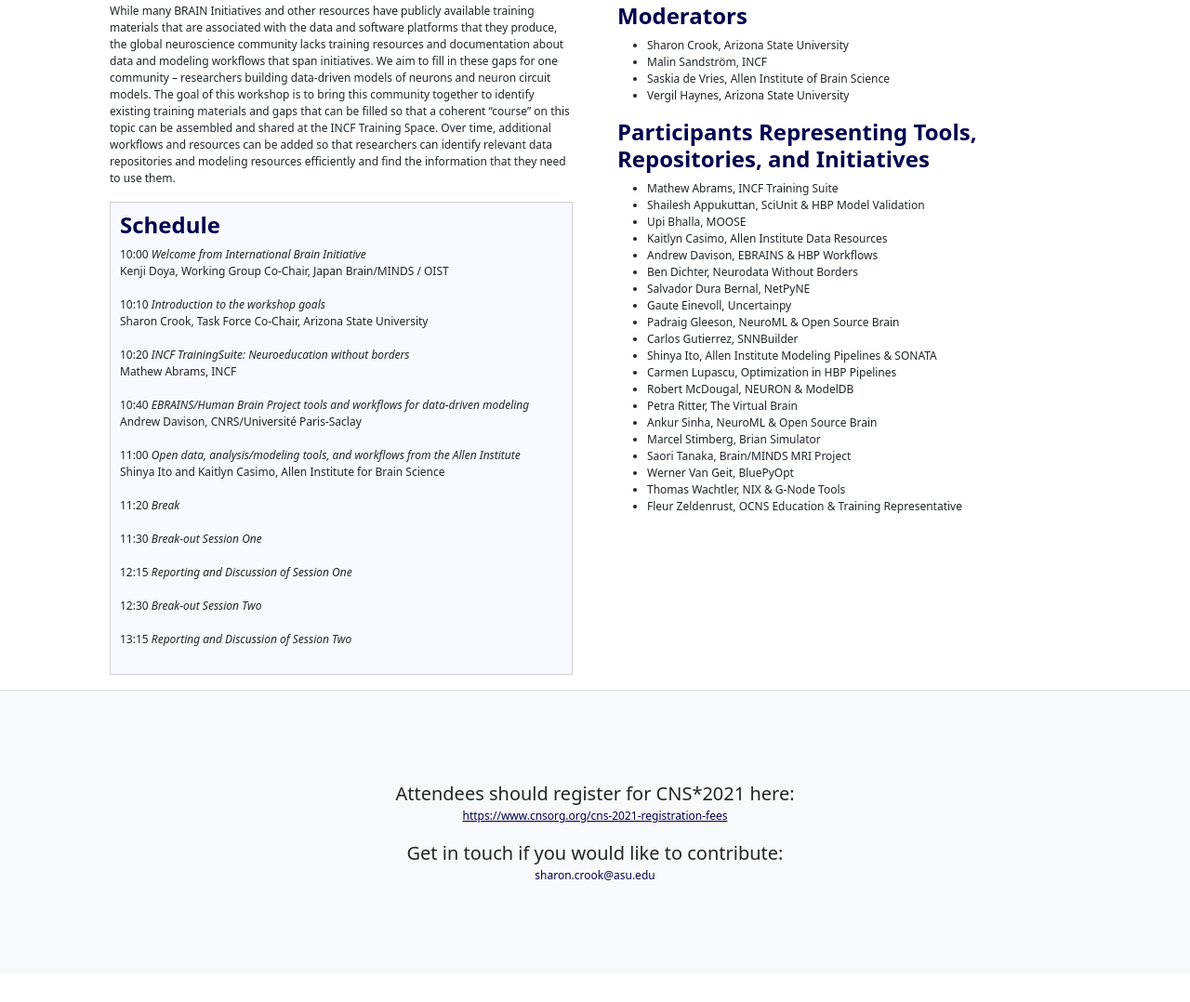
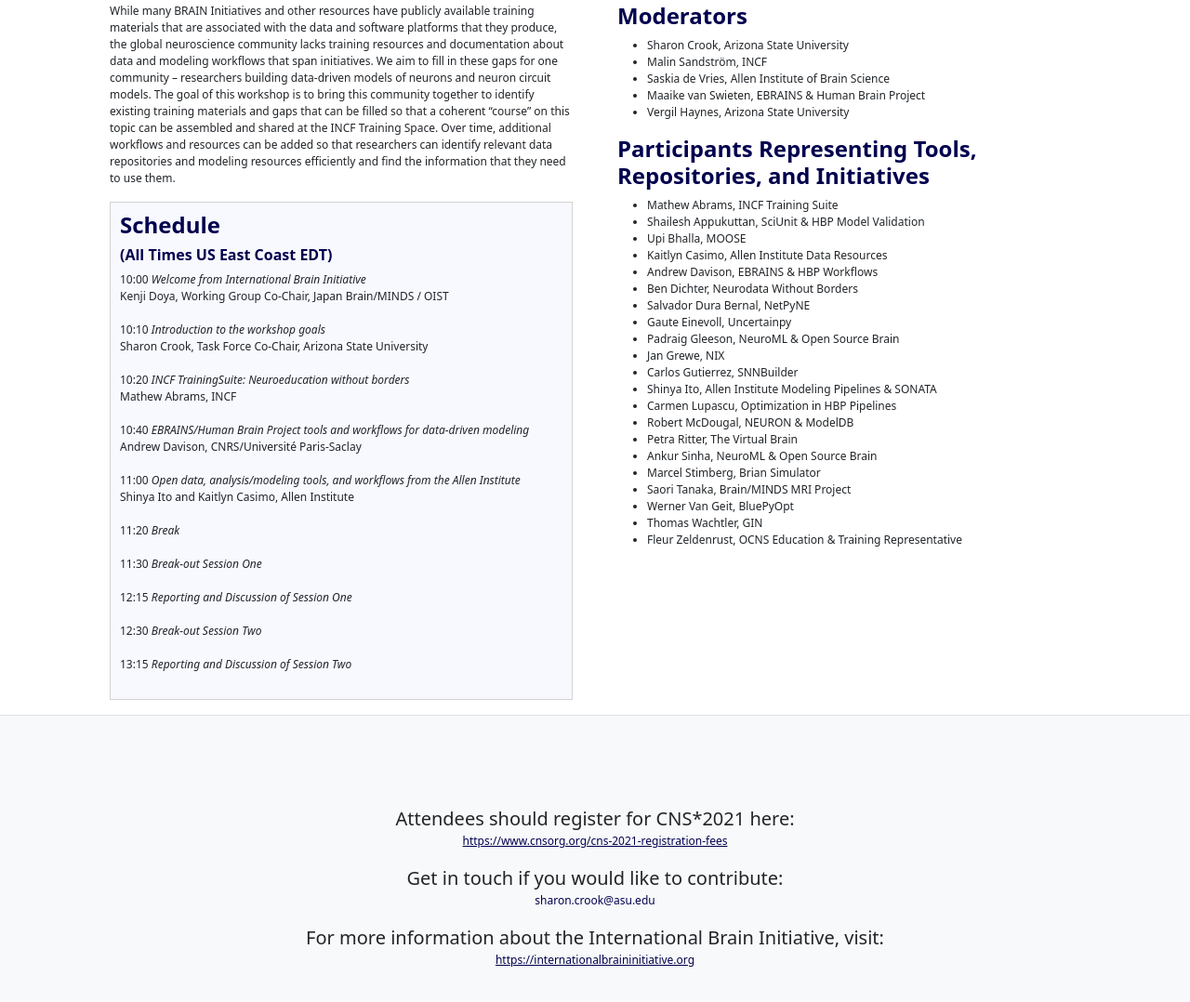
Before and after one commit to asuiconlab/CNS2021Workshop, a plain HTML site: page index.html in a window 1280 px wide. Shown: the part 318-1396 px from the top of the page at 93% size. Before the commit the page ends 1365 px from the top, so only its background shows below. Drawn offline with nearby package versions, Linux system fonts and the light colour scheme.

Commit message:
Added participant Jan Grewe and updated other information

```diff
--- a/index.html
+++ b/index.html
@@ -59,6 +59,7 @@
            border: 1px solid lightgray; ">
 <font color="#00004E">
 <h2 class="h4 fw-bolder">Schedule</h2>
+<h6 class="h6 fw-bolder">(All Times US East Coast EDT)</h6>
 </font>
 
 10:00 <I>Welcome from International Brain Initiative </I><br>
@@ -74,7 +75,7 @@ Mathew Abrams, INCF<br>
 Andrew Davison, CNRS/Université Paris-Saclay<br>
 <br>
 11:00 <I>Open data, analysis/modeling tools, and workflows from the Allen Institute</I><br>
-Shinya Ito and Kaitlyn Casimo, Allen Institute for Brain Science<br>
+Shinya Ito and Kaitlyn Casimo, Allen Institute<br>
 <br>
 11:20 <I>Break</I><br>
 <br>
@@ -101,6 +102,7 @@ Shinya Ito and Kaitlyn Casimo, Allen Institute for Brain Science<br>
 <li>Sharon Crook, Arizona State University</li>
 <li>Malin Sandström, INCF</li>
 <li>Saskia de Vries, Allen Institute of Brain Science</li>
+<li>Maaike van Swieten, EBRAINS & Human Brain Project</li>
 <li>Vergil Haynes, Arizona State University</li>
 
 </ul>
@@ -119,6 +121,7 @@ Shinya Ito and Kaitlyn Casimo, Allen Institute for Brain Science<br>
 <li>Salvador Dura Bernal, NetPyNE</li>
 <li>Gaute Einevoll, Uncertainpy</li>
 <li>Padraig Gleeson, NeuroML & Open Source Brain</li>
+<li>Jan Grewe, NIX</li>
 <li>Carlos Gutierrez, SNNBuilder</li>
 <li>Shinya Ito, Allen Institute Modeling Pipelines & SONATA</li>
 <li>Carmen Lupascu, Optimization in HBP Pipelines</li>
@@ -128,7 +131,7 @@ Shinya Ito and Kaitlyn Casimo, Allen Institute for Brain Science<br>
 <li>Marcel Stimberg, Brian Simulator</li>
 <li>Saori Tanaka, Brain/MINDS MRI Project</li>
 <li>Werner Van Geit, BluePyOpt</li>
-<li>Thomas Wachtler, NIX & G-Node Tools</li>
+<li>Thomas Wachtler, GIN</li>
 <li>Fleur Zeldenrust, OCNS Education & Training Representative</li>
 </ul>
 
@@ -149,6 +152,8 @@ Shinya Ito and Kaitlyn Casimo, Allen Institute for Brain Science<br>
                     <p style="color:#00004E;"><a href="https://www.cnsorg.org/cns-2021-registration-fees" style="color:#00004E">https://www.cnsorg.org/cns-2021-registration-fees</a></p>
                     <p class="lead mb-0">Get in touch if you would like to contribute:</p>
                     <p style="color:#00004E;">sharon.crook@asu.edu</p>
+		   <p class="lead mb-0">For more information about the International Brain Initiative, visit:</p>
+		   <p style="color:#0004E;"><a href="https://internationalbraininitiative.org" style="color:#00004E">https://internationalbraininitiative.org</a></p>
                 </div>
              </div>
 </section>
```
